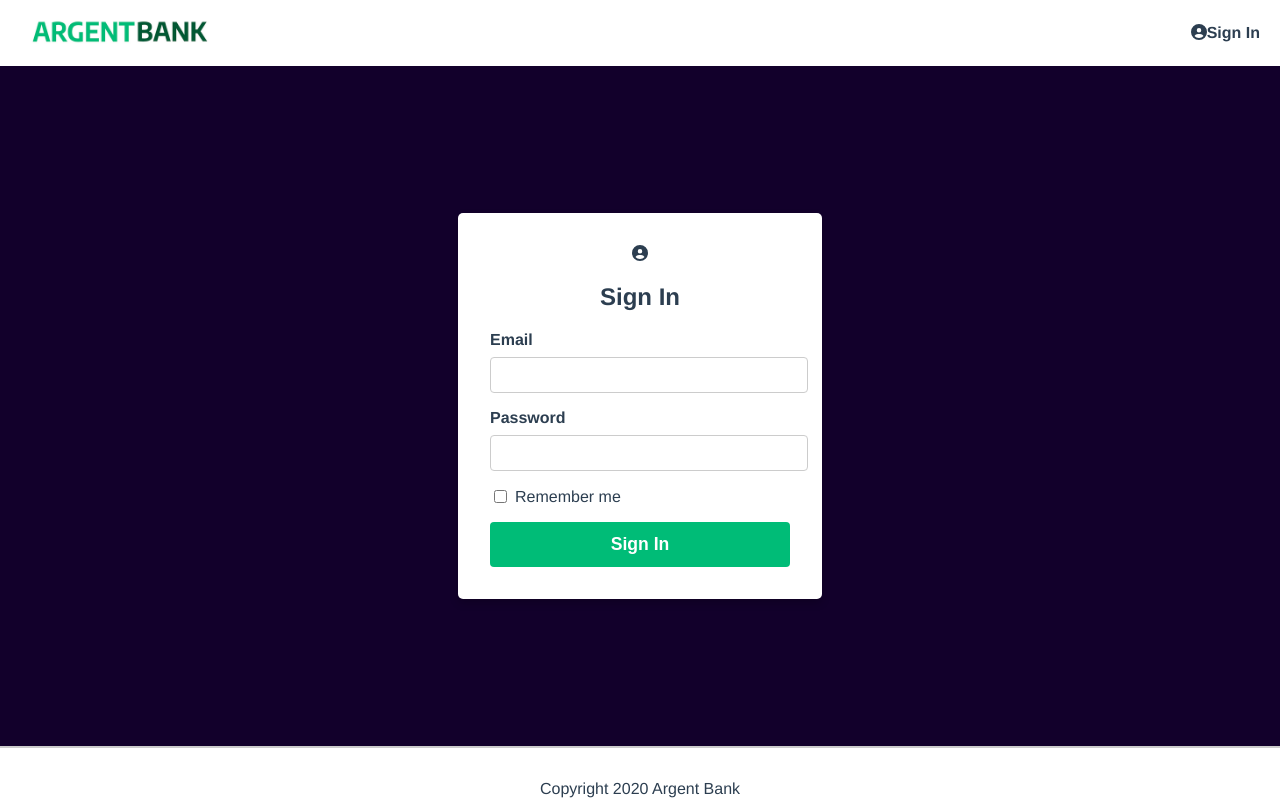
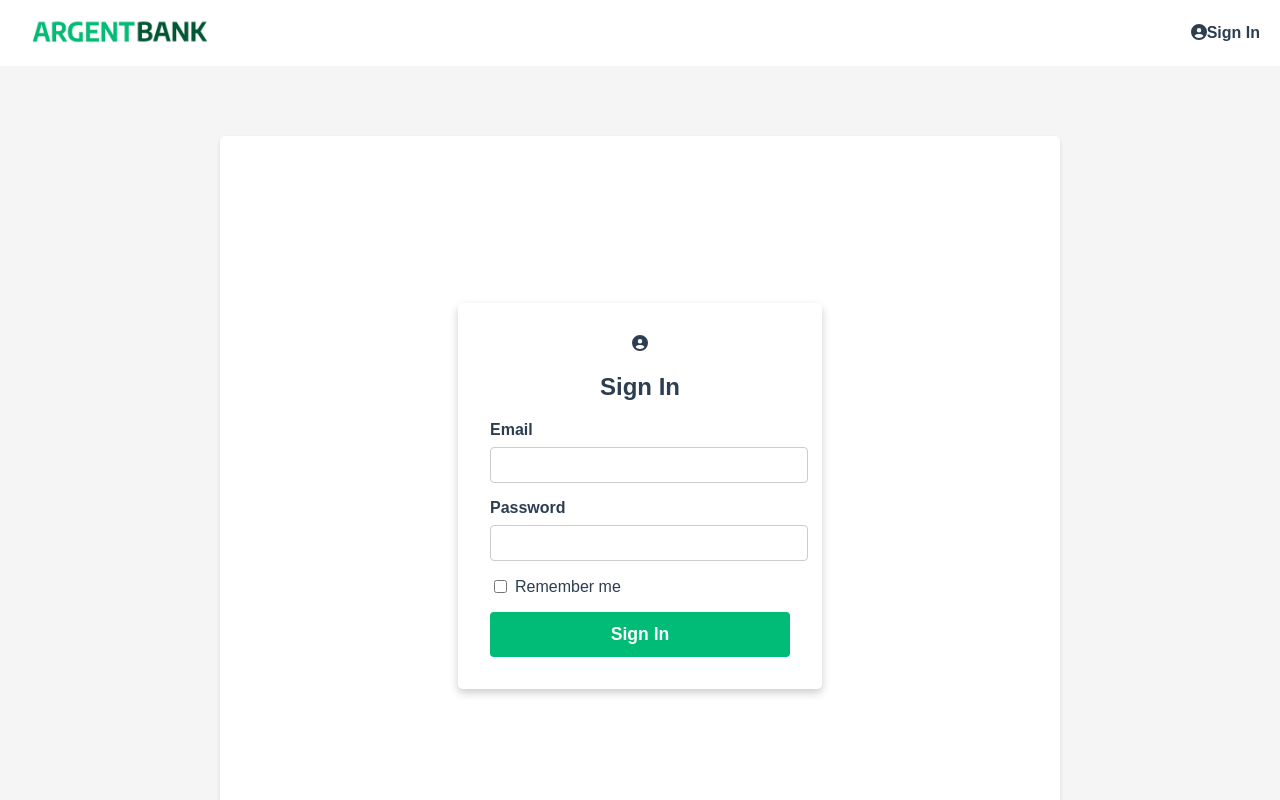
Before and after one commit to humamT/Project-10, a React (Vite) app in the folder ArgentBank-Frontend-main/argentBankFront/: page /signin in a window 1280 px wide. Shown: the top 800 px of the page. Built offline with nearby package versions, Linux system fonts and the light colour scheme.

Commit message:
fixed posting profile in userRoutes.js

```diff
--- a/ArgentBank-Frontend-main/argentBankFront/src/pages/user.css
+++ b/ArgentBank-Frontend-main/argentBankFront/src/pages/user.css
@@ -0,0 +1,81 @@
+/* user.css */
+
+body {
+    font-family: 'Arial', sans-serif;
+    margin: 0;
+    padding: 0;
+    background-color: #f5f5f5;
+}
+
+.main {
+    max-width: 800px;
+    margin: 50px auto;
+    background-color: #fff;
+    border-radius: 5px;
+    box-shadow: 0 2px 4px rgba(0, 0, 0, 0.1);
+    padding: 20px;
+}
+
+.header {
+    text-align: center;
+    margin-bottom: 20px;
+}
+
+.header h1 {
+    font-size: 24px;
+    color: #333;
+}
+
+.user-info {
+    margin-bottom: 30px;
+}
+
+.user-info h2 {
+    font-size: 20px;
+    color: #555;
+    margin-bottom: 10px;
+}
+
+.user-info p {
+    font-size: 16px;
+    color: #777;
+}
+
+.account-section {
+    margin-top: 20px;
+}
+
+.account {
+    display: flex;
+    justify-content: space-between;
+    align-items: center;
+    padding: 15px;
+    border: 1px solid #ddd;
+    border-radius: 5px;
+    margin-bottom: 15px;
+    background-color: #fafafa;
+}
+
+.account h3 {
+    font-size: 18px;
+    color: #333;
+}
+
+.account p {
+    font-size: 14px;
+    color: #666;
+}
+
+.account button {
+    background-color: #00bfff;
+    color: #fff;
+    border: none;
+    padding: 10px 15px;
+    border-radius: 5px;
+    cursor: pointer;
+    font-size: 14px;
+}
+
+.account button:hover {
+    background-color: #009acd;
+}
```
